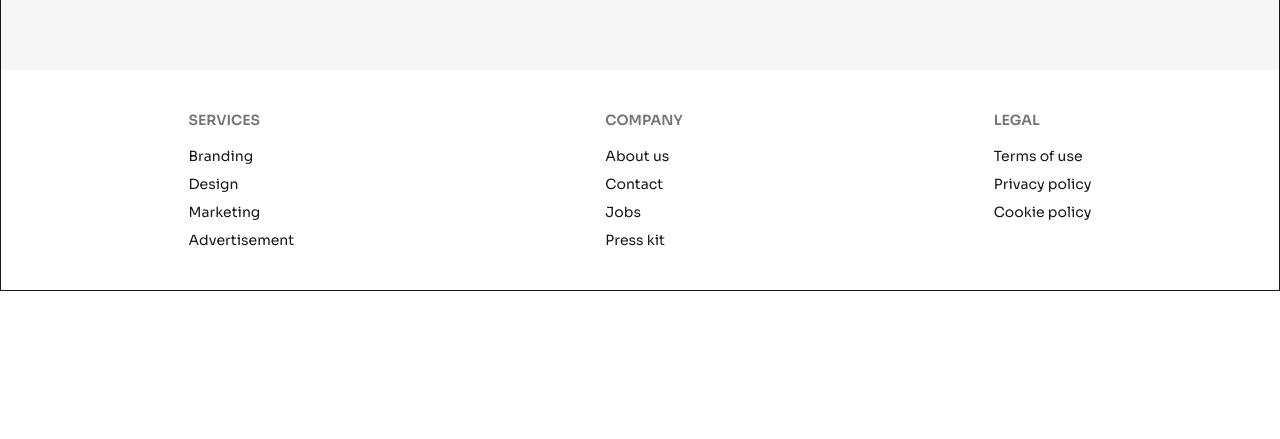
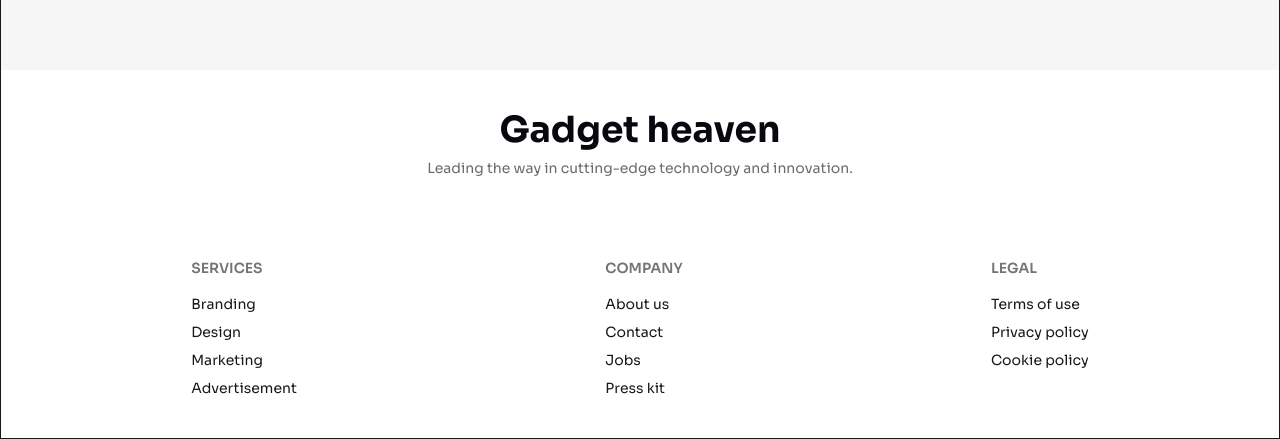
Before and after one commit to Samriddhadewan/Gadget-Heaven, a React (Vite) app: page / in a window 1280 px wide. Shown: the part 3035-3474 px from the top of the page. Before the commit the page ends 3326 px from the top, so only its background shows below. Built offline with nearby package versions, Linux system fonts and the light colour scheme.

Commit message:
footer section addede

```diff
--- a/src/Components/Footer/Footer.jsx
+++ b/src/Components/Footer/Footer.jsx
@@ -1,7 +1,12 @@
 
 const Footer = () => {
   return (
-    <footer className="footer flex justify-around mt-44 bg-white p-10">
+    <footer className="footer mt-44 bg-white pt-10">
+      <div className=" w-full">
+        <h1 className="mx-auto text-[#09080F] text-4xl font-bold">Gadget heaven</h1>
+        <p className="mx-auto text-[#09080F99]">Leading the way in cutting-edge technology and innovation.</p>
+      </div>
+          <div className=" footer flex justify-around  p-10">
   <nav>
     <h6 className="footer-title">Services</h6>
     <a className="link link-hover">Branding</a>
@@ -22,7 +27,8 @@ const Footer = () => {
     <a className="link link-hover">Privacy policy</a>
     <a className="link link-hover">Cookie policy</a>
   </nav>
-</footer>
+</div>
+    </footer>
   )
 }
 
```
